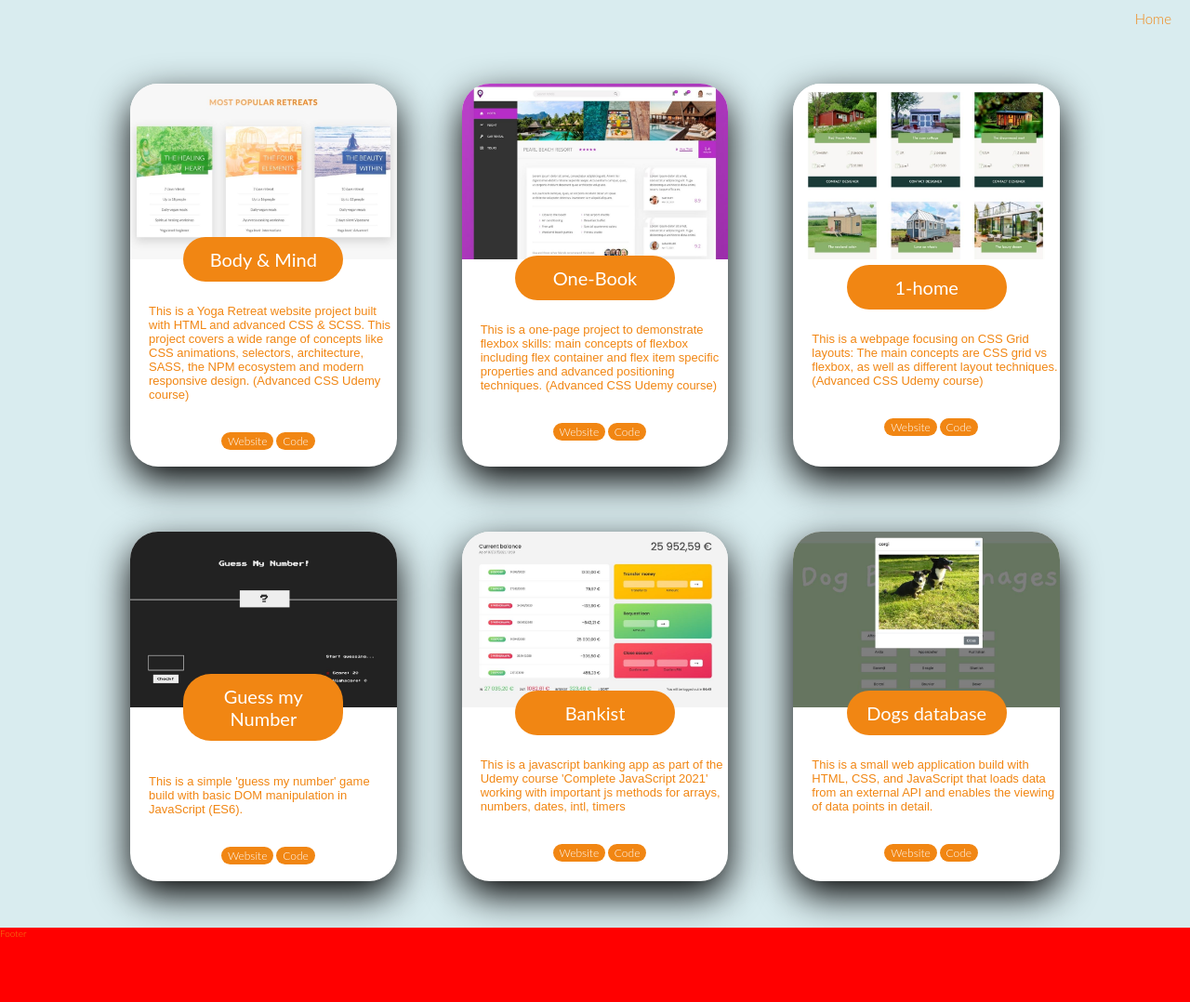
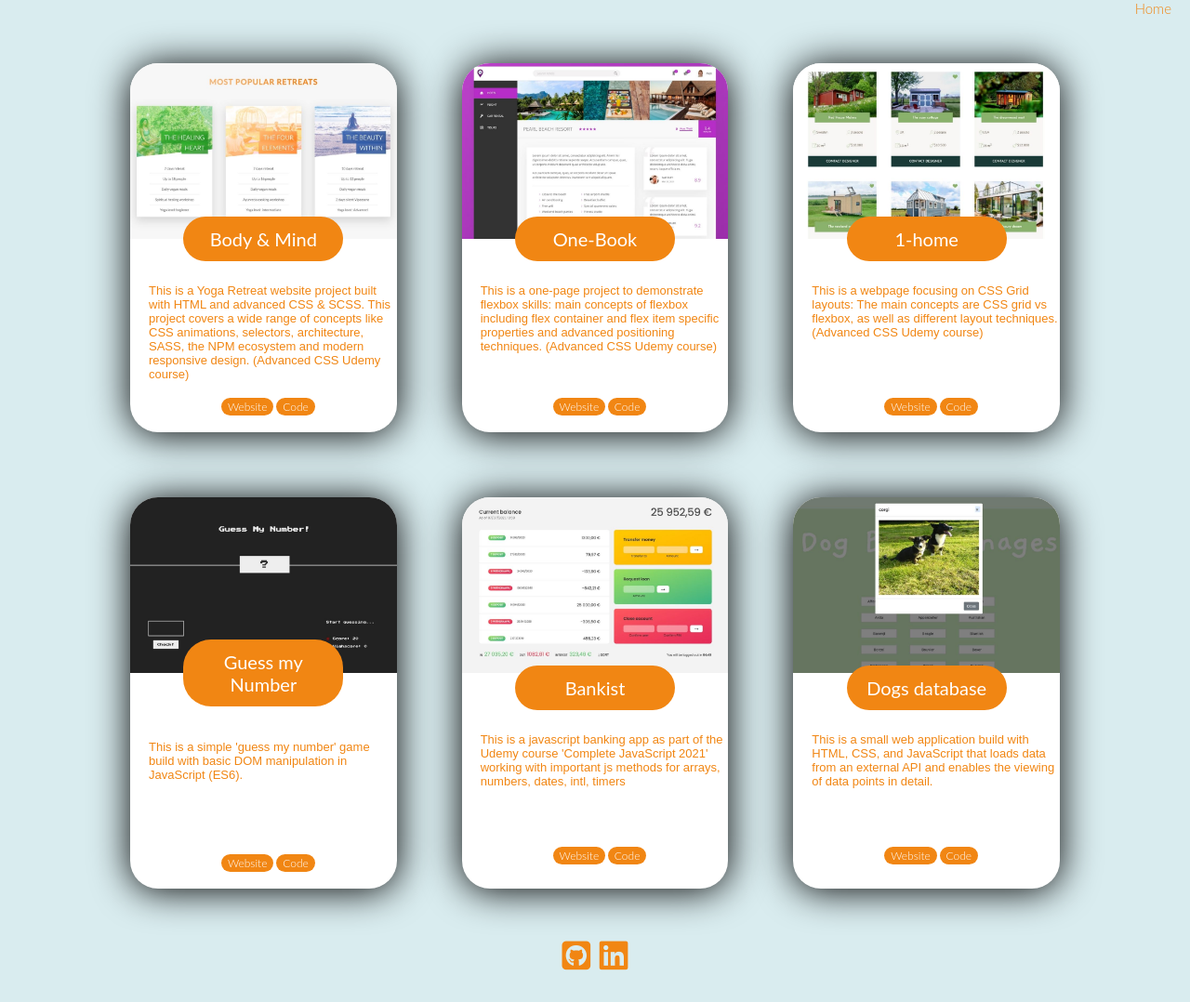
Before and after one commit to MareikeHeuer/mareike-heuer-portfolio, a website: page projects.html in a window 1280 px wide. Shown: the whole page at 93% size. After the commit the page ends 1048 px from the top, so only its background shows below. Drawn offline with Linux system fonts and the light colour scheme.

Commit message:
Footer layout complete

```diff
--- a/projects.html
+++ b/projects.html
@@ -13,10 +13,14 @@
     <!-- <link rel="shortcut icon" type="image/png" href="img/favicon.png" /> -->
 
     <title>Mareike Heuer Portfolio</title>
+    <script
+      src="https://kit.fontawesome.com/05c938ad77.js"
+      crossorigin="anonymous"
+    ></script>
   </head>
   <body class="container">
     <header class="header">
-      <a href="home.html" class="header__item">Home</a>
+      <a href="index.html" class="header__item">Home</a>
     </header>
 
     <div class="cards">
@@ -158,7 +162,11 @@
         </div>
       </div>
     </div>
-
-    <footer class="footer">Footer</footer>
+   <footer class="footer">
+      <div class="footer__content">
+        <a href=""><i class="fab fa-github-square"></i></a>
+        <a href=""><i class="fab fa-linkedin"></i></i></a>
+      </div>
+    </footer>
   </body>
 </html>
--- a/sass/_base.scss
+++ b/sass/_base.scss
@@ -19,6 +19,12 @@ $font-display: "Roboto Slab", sans-serif;
   box-sizing: inherit;
 }
 
+html,
+body {
+  width: 100%;
+  height: 100%;
+}
+
 html {
   box-sizing: border-box;
   font-size: 62.5%; // 10px/16px = 62.5 => 1rem = 10px
@@ -33,7 +39,7 @@ body {
 
 .container {
   display: grid;
-  grid-template-rows: 5vh min-content 10vh;
+  // grid-template-rows: 5vh min-content;
   grid-template-columns:
     [full-start] 1fr [center-start] repeat(
       8,
--- a/sass/_footer.scss
+++ b/sass/_footer.scss
@@ -1,4 +1,16 @@
 .footer {
-  background-color: red;
+  background-color: $color-primary;
   grid-column: full-start / full-end;
+
+  display: flex;
+  justify-content: center;
+  align-items: center;
+
+  &__content {
+    font-size: 3.5rem;
+  }
 }
+
+.fab {
+  color: $color-secondary;
+}
--- a/sass/_projects.scss
+++ b/sass/_projects.scss
@@ -14,7 +14,7 @@
   grid-template-columns: repeat(2, 1fr);
 
   border-radius: 3rem;
-  box-shadow: 0 1.5rem 4rem black;
+  box-shadow: 0 0.2rem 4rem black;
 
   &__img {
     width: 100%;
@@ -53,6 +53,7 @@
       font-size: 1.3rem;
       margin-left: 1rem;
       margin-bottom: 2.5rem;
+      height: 9rem;
     }
   }
 
```
Also changed, not shown: index.html (+7 -3 lines), css/style.css.
